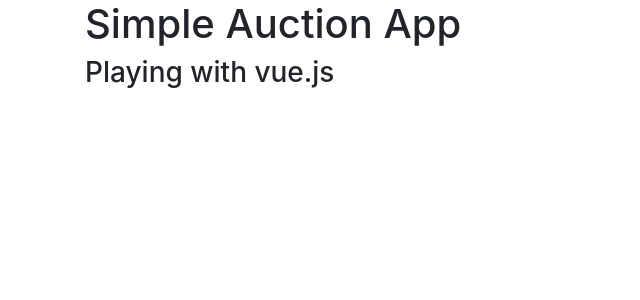
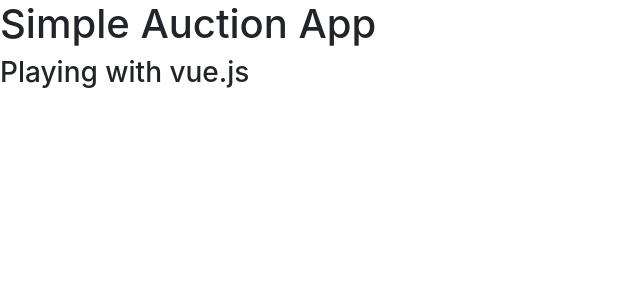
Before and after one commit to ajmasia/simple-auctions-app, a Vue app: page / in a window 1280 px wide. Shown: the top 300 px of the page, without its empty margins (0-640 px from the left). Built offline with nearby package versions, Linux system fonts and the light colour scheme.

Commit message:
Create home view

```diff
--- a/src/App.vue
+++ b/src/App.vue
@@ -1,16 +1,5 @@
 <template>
-  <div id="app" class="container">
-    <Home />
+  <div id="app">
+    <router-view />
   </div>
 </template>
-
-<script>
-import Home from './components/Home.vue'
-
-export default {
-  name: 'app',
-  components: {
-    Home,
-  },
-}
-</script>
--- a/src/components/Home.vue
+++ b/src/views/Home.vue
@@ -7,6 +7,6 @@
 
 <script>
 export default {
-  name: 'Home',
+  name: 'home',
 }
 </script>
```
